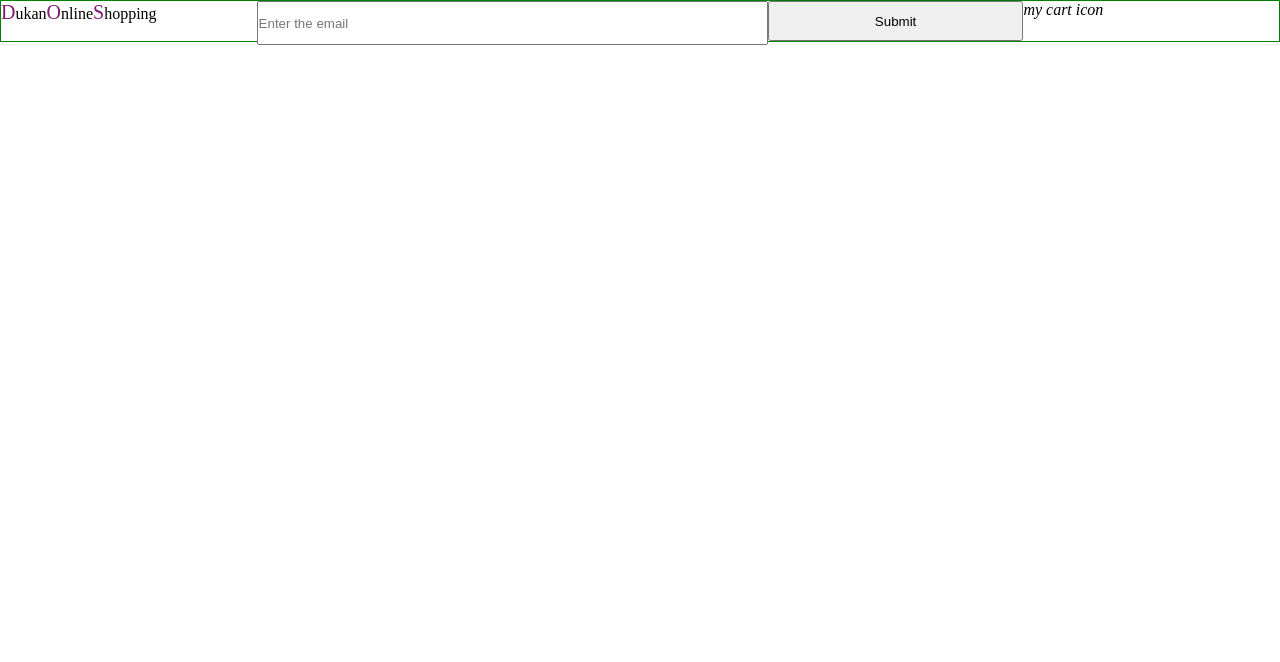
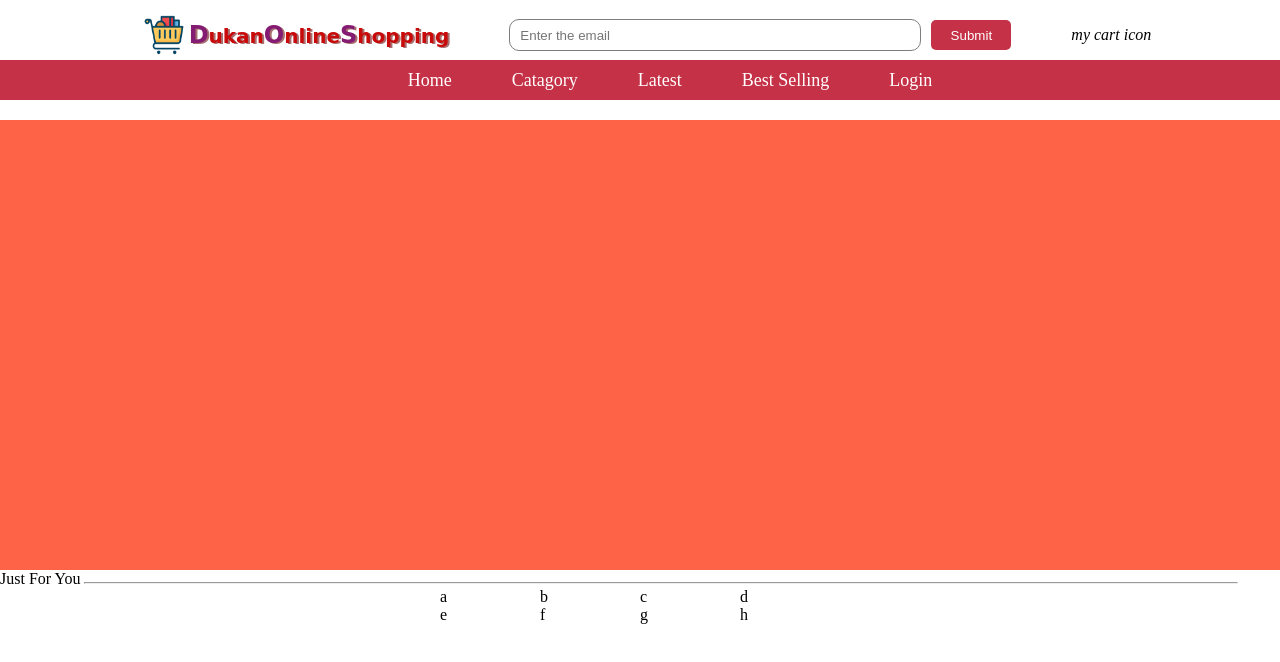
Before and after one commit to Farzen-Taha/ProductLandingPage, a plain HTML site: page index2.html in a window 1280 px wide. Drawn offline with Linux system fonts and the light colour scheme.

Commit message:
nav1 items designed, nav2 created and designed,picture-holder created

```diff
--- a/Styles/style2.css
+++ b/Styles/style2.css
@@ -2,20 +2,112 @@
     margin: 0;
     padding: 0;
 }
+.mrgn{
+    margin-left: 60px;
+}
 .nav1
 {
-    display: grid;
-    border: 1px solid green;
-    grid-template-columns: 20% 40% 20% 10% ;
-    height: 40px;
+    display: flex;
+    /* border: 1px solid green; */
+
+    flex-direction: row;
+    justify-content: center;
+    align-items: center;
+
+    margin-top: 10px;
+    height: 50px;
+}
+#logo_desc{
+
+    color: rgb(200, 10, 10);
+    /* display: inline; */
+    /* position: absolute; */
+    /* margin-top: 25px; */
+    /* left: 175px; */
+    font-size: 20px;
+    font-weight: bold;
+    font-family: cursive;
+    text-shadow: 2px 1px rgb(168, 112, 112);
 }
 .nav1 input
 {
-    height: inherit;
+    height: 20px;
+
+}
+
+#logo{
+    display: flex;
+    justify-content: center;
+    align-items: center;
 }
 
 .nav1 p
-{
+{   margin-left:-10px;
     display: inline-block;
-    height: inherit;
+
 }
+#npt{
+    /* border: 1px solid yellow; */
+    display: flex;
+    justify-content: center;
+    align-items: center;
+}
+#email{
+    width: 400px;
+    height: 30px;
+    border-radius: 10px;
+    padding-left: 10px;
+    border:0.5px solid rgb(126, 126, 124);
+
+}
+#submit{
+    margin-left: 10px;
+    width: 80px;
+    height: 30px;
+    border-radius: 5px;
+    background-color: #c53247;
+    border-style: none;
+    color: white;
+}
+#submit:hover{
+    background-color: rgb(240, 14, 14);
+}
+.nav2{
+    /* border: 1px solid blue; */
+    /* background-color:rgb(39, 151, 140); */
+    /* background-color: #dc3545; */
+    background-color:  #c53247;
+    display: flex;
+    justify-content: center;
+    align-items: center;
+    height: 40px;
+
+}
+.nav2 a{
+    text-decoration: none;
+    color: white;
+    font-family:Poppins;
+    font-size: 18px;
+    font-weight:500;
+}
+.nav2 input{
+    width: 80px;
+    color: white;
+    background-color: tomato;
+    border-style: none;
+    border-radius: 5px;
+    height: 20px;
+}
+.pic{
+    margin-top: 20px;
+    height: 450px;
+    background-color: tomato;
+}
+.cards{
+    display: grid;
+    grid-template-columns: repeat(4,100px);
+    justify-content: center;
+}
+.cards p{
+    text-align: center;
+}
--- a/index2.html
+++ b/index2.html
@@ -10,17 +10,56 @@
     <header>
     <nav>
         <div class="nav1">
-            <!-- <img src="Styles/logo.png" alt="logo">  -->
-         <p id="logo_desc"><span style="font-size: 20px;color: rgb(133, 28, 115);">D</span>ukan<span
-                style="font-size: 20px;color: rgb(133, 28, 115);">O</span>nline<span
-                style="font-size: 20px;color: rgb(133, 28, 115);">S</span>hopping
-            </p>
-
-            <input type="email" id="email" placeholder="Enter the email">
-            <input type="submit" id="submit">
-             <i>my cart icon</i>
+            <div id="logo" >
+                <img src="Styles/logo.png" alt="logo" height="40px" width="70px">
+                <p id="logo_desc"><span style="font-size: 24px;color: rgb(133, 28, 115);">D</span>ukan<span
+                    style="font-size: 24px;color: rgb(133, 28, 115);">O</span>nline<span
+                    style="font-size: 24px;color: rgb(133, 28, 115);">S</span>hopping
+                </p>
+             </div>
+            <div id="npt" class="mrgn">
+                <input  type="email" id="email" placeholder="Enter the email">
+                <input  type="submit" id="submit">
+            </div>
+             <div>
+                 <i class="mrgn">my cart icon</i>
+            </div>
+        </div>
+        <div class="nav2">
+            <a href=""></a>
+            <a class="mrgn" href="#">Home</a>
+            <a class="mrgn" href="#">Catagory</a>
+            <a class="mrgn" href="#">Latest</a>
+            <a class="mrgn" href="#">Best Selling</a>
+            <a class="mrgn" href="#" >Login</a>
         </div>
     </nav>
     </header>
+    <div class="pic">
+
+    </div>
+    <div class="jsfy">
+        <span>Just For You
+        <hr style="display: inline-block; width: 90%;">
+        </span>
+    </div>
+    <div class="cards">
+        <div id="items">
+            <div class="">
+               a <!-- <img src="Styles/logo.png" alt="" height="200px" width="200px"> -->
+            </div>
+            <div class="">
+                <!-- <p>It is Free</p> -->
+            </div>
+        </div>
+        <div>b</div>
+        <div>c</div>
+        <div>d</div>
+        <div>e</div>
+        <div>f</div>
+        <div>g</div>
+        <div>h</div>
+
+    </div>
 </body>
 </html>
```
